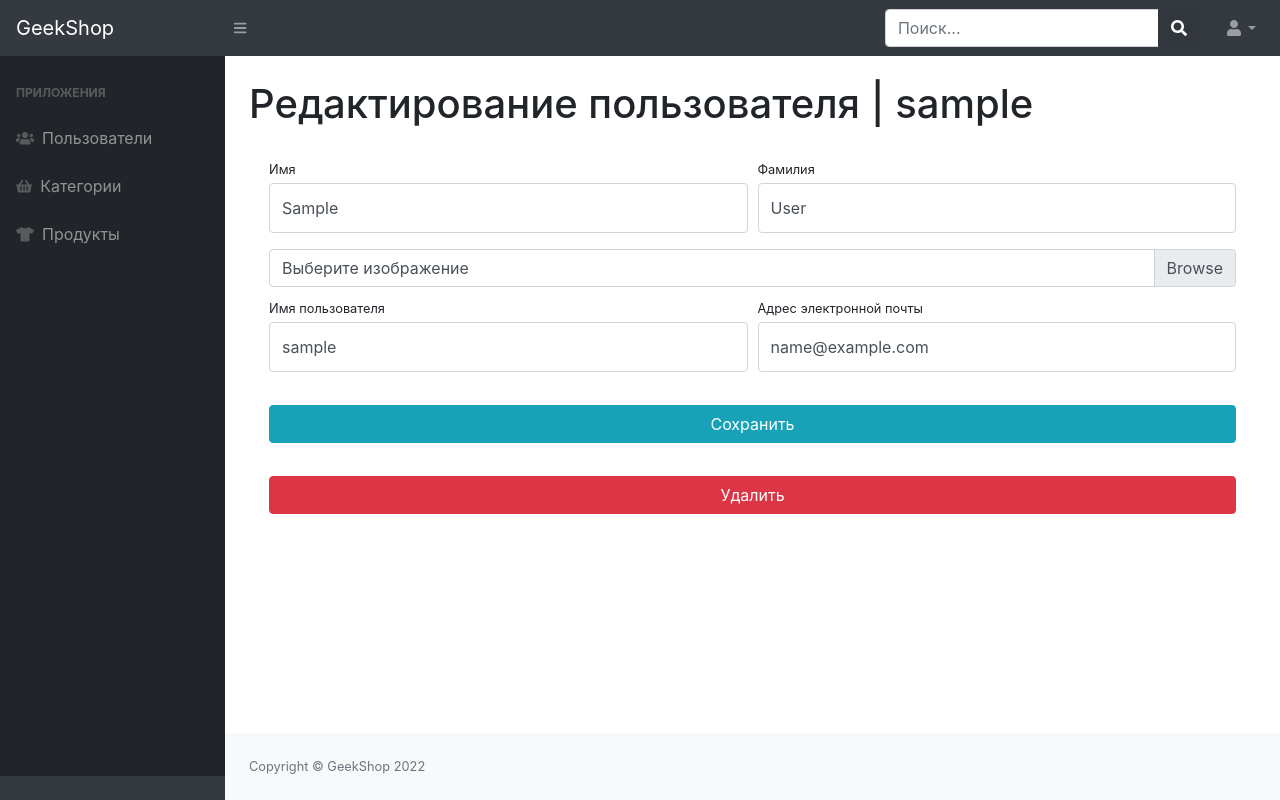
After one commit to VolkovMY/geekshop2, a Django app: page /admins/users-update/1/ in a window 1280 px wide. The commit adds this page. Run offline with Django 3.2, Linux system fonts and the light colour scheme; tables that the repository leaves empty hold one stand-in row (values such as "Sample post"); some libraries are stand-ins or nearby versions.

Commit message:
added user-update form & controller

```diff
--- a/admins/forms.py
+++ b/admins/forms.py
@@ -1,4 +1,4 @@
-from users.forms import UserRegistrationForm
+from users.forms import UserRegistrationForm, UserProfileForm
 from users.models import User
 from django import forms
 
@@ -9,3 +9,8 @@ class UserAdminRegistrationForm(UserRegistrationForm):
     class Meta:
         model = User
         fields = ('username', 'email', 'image', 'first_name', 'last_name', 'password1', 'password2')
+
+
+class UserAdminProfileForm(UserProfileForm):
+    username = forms.CharField(widget=forms.TextInput(attrs={'class': 'form-control py-4', 'readonly': False}))
+    email = forms.CharField(widget=forms.EmailInput(attrs={'class': 'form-control py-4', 'readonly': False}))
--- /dev/null
+++ b/admins/templates/admins/admin-users-update-delete.html
@@ -0,0 +1,59 @@
+{% extends 'admins/base.html' %}
+
+{% block content %}
+    <main>
+        <div class="container-fluid">
+            <h1 class="mt-4">Редактирование пользователя | {{ selected_user.username }}</h1>
+            <div class="card-body">
+                <form action="{% url 'admins:admin_users_update' selected_user.id %}" method="post"
+                      enctype="multipart/form-data">
+                    {% csrf_token %}
+                    <div class="form-row">
+                        <div class="col-lg-6">
+                            <div class="form-group">
+                                <label class="small mb-1" for="{{ form.first_name.id_for_label }}">Имя</label>
+                                {{ form.first_name }}
+                            </div>
+                        </div>
+                        <div class="col-lg-6">
+                            <div class="form-group">
+                                <label class="small mb-1" for="{{ form.last_name.id_for_label }}">Фамилия</label>
+                                {{ form.last_name }}
+                            </div>
+                        </div>
+                    </div>
+                    <div class="form-row mb-2">
+                        <div class="col-lg-12">
+                            <div class="custom-file">
+                                {{ form.image }}
+                                <label class="custom-file-label" for="{{ form.image.id_for_label }}">Выберите
+                                    изображение</label>
+                            </div>
+                        </div>
+                    </div>
+                    <div class="form-row">
+                        <div class="col-lg-6">
+                            <label class="small mb-1" for="{{ form.username.id_for_label }}">Имя пользователя</label>
+                            {{ form.username }}
+                        </div>
+                        <div class="col-lg-6">
+                            <label class="small mb-1" for="{{ form.email.id_for_label }}">Адрес электронной
+                                почты</label>
+                            {{ form.email }}
+                        </div>
+                    </div>
+                    <div class="form-row">
+                        <div class="col-lg-12" style="margin-top: 33px;">
+                            <input class="btn btn-info btn-block" type="submit" value="Сохранить">
+                        </div>
+                    </div>
+                </form>
+                <div class="row">
+                    <div class="col-lg-12" style="margin-top: 33px;">
+                        <input class="btn btn-danger btn-block" type="submit" value="Удалить">
+                    </div>
+                </div>
+            </div>
+        </div>
+    </main>
+{% endblock %}
--- a/admins/templates/admins/admin-users.html
+++ b/admins/templates/admins/admin-users.html
@@ -35,7 +35,7 @@
                             <tbody>
                             {% for user in users %}
                                 <tr>
-                                    <td><a href="admin-users-update-delete.html"
+                                    <td><a href="{% url 'admins:admin_users_update' user.id %}"
                                            style="color: dodgerblue">{{ user.username }}</a>
                                     </td>
                                     <td>{{ user.first_name }}</td>
--- a/admins/urls.py
+++ b/admins/urls.py
@@ -1,11 +1,12 @@
 from django.urls import path
 
-from admins.views import index, admin_users, admin_users_create
+from admins.views import index, admin_users, admin_users_create, admin_users_update
 
 app_name = 'admins'
 
 urlpatterns = [
     path('', index, name='index'),
     path('users/', admin_users, name='admin_users'),
-    path('users-create/', admin_users_create, name='admin_users_create')
+    path('users-create/', admin_users_create, name='admin_users_create'),
+    path('users-update/<int:id>/', admin_users_update, name='admin_users_update'),
 ]
--- a/admins/views.py
+++ b/admins/views.py
@@ -1,7 +1,8 @@
 from django.shortcuts import render, HttpResponseRedirect
 from django.urls import reverse
 from users.models import User
-from admins.forms import UserAdminRegistrationForm
+from admins.forms import UserAdminRegistrationForm, UserAdminProfileForm
+
 
 def index(request):
     context = {'title': 'GeekShop - Admin'}
@@ -25,3 +26,17 @@ def admin_users_create(request):
         form = UserAdminRegistrationForm()
     context = {'title': 'GeekShop - Создание пользователя', 'form': form}
     return render(request, 'admins/admin-users-create.html', context)
+
+
+# Update
+def admin_users_update(request, id):
+    selected_user = User.objects.get(id=id)
+    if request.method == 'POST':
+        form = UserAdminProfileForm(instance=selected_user, files=request.FILES, data=request.POST)
+        if form.is_valid():
+            form.save()
+            return HttpResponseRedirect(reverse('admins:admin_users'))
+    else:
+        form = UserAdminProfileForm(instance=selected_user)
+    context = {'title': 'GeekShop - Редактирование пользователя', 'selected_user': selected_user, 'form': form}
+    return render(request, 'admins/admin-users-update-delete.html', context)
```
